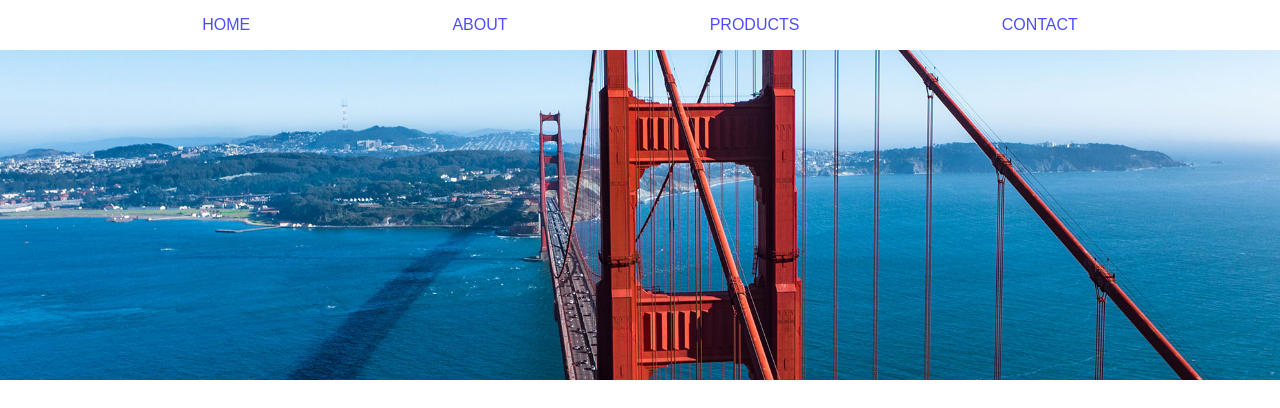
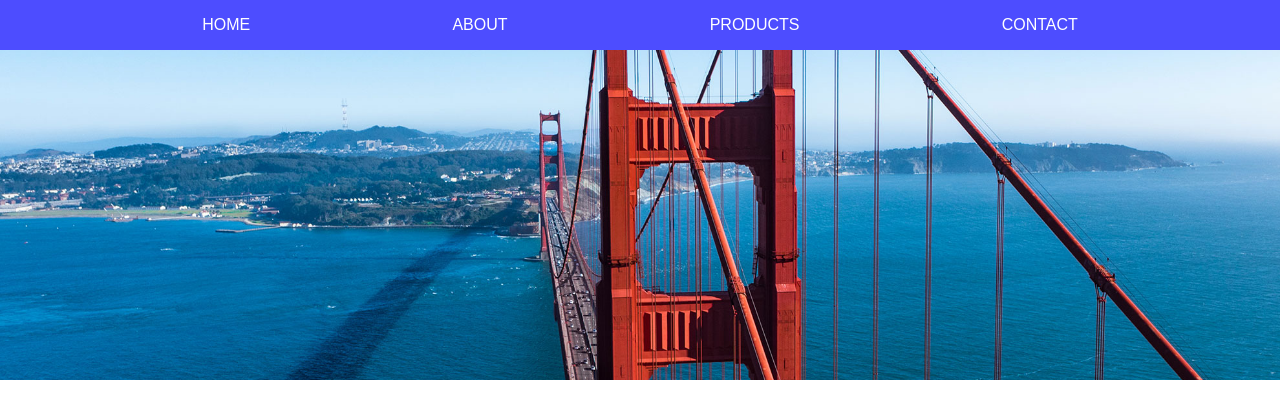
Before and after one commit to in215-pissah/jQuery-hw8, a website: page index.html in a window 1280 px wide. Shown: the top 408 px of the page. Drawn offline with Linux system fonts and the light colour scheme.

Commit message:
changed background color of nav

```diff
--- a/scss/nav/nav.scss
+++ b/scss/nav/nav.scss
@@ -4,9 +4,10 @@ nav {
   display: flex;
   align-items: center;
   justify-content: space-evenly;
+  background-color: rgb(77, 77, 255);
   a {
     text-decoration: none;
-    color: rgb(77, 77, 255);
+    color: #ffffff;
     font-family: sans-serif;
   }
 }
```
Also changed, not shown: css/styles.css, 1 other file.
